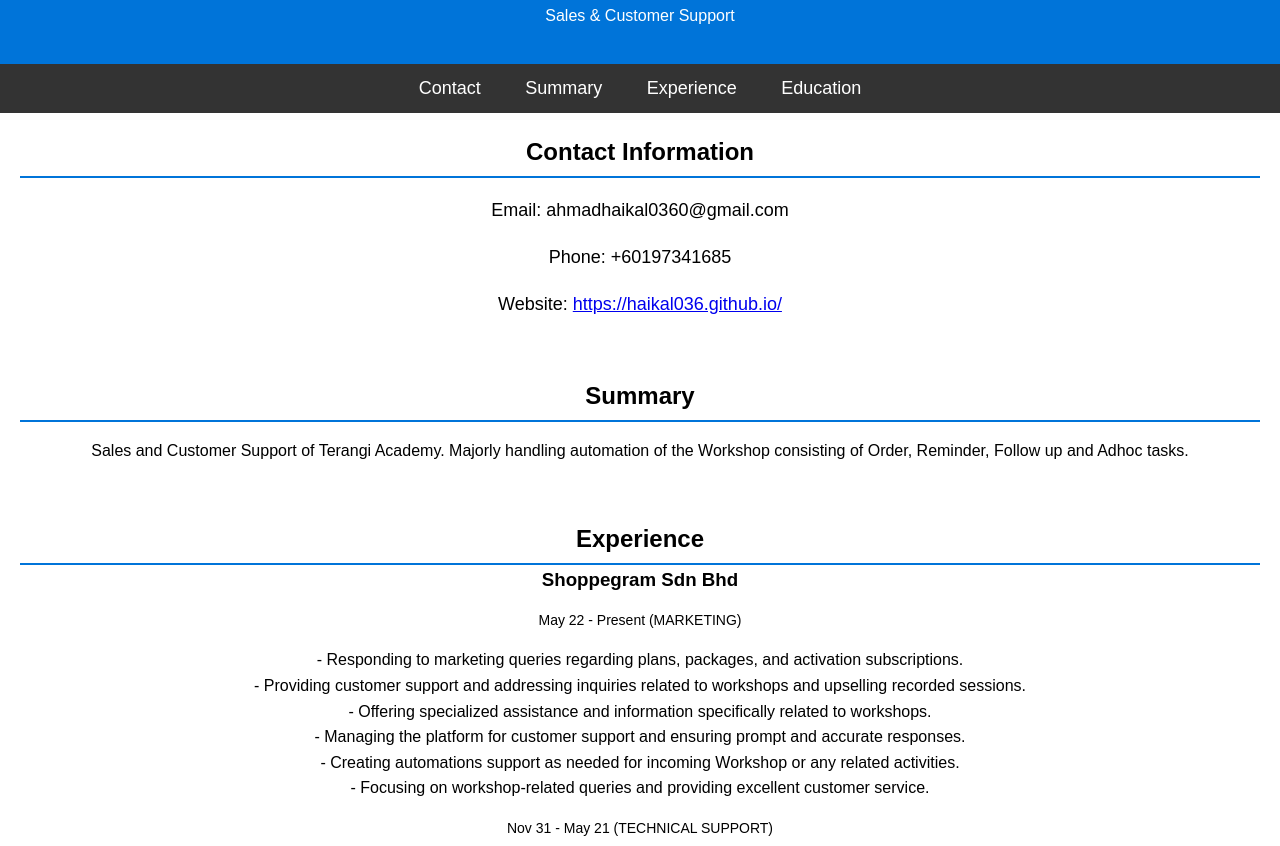
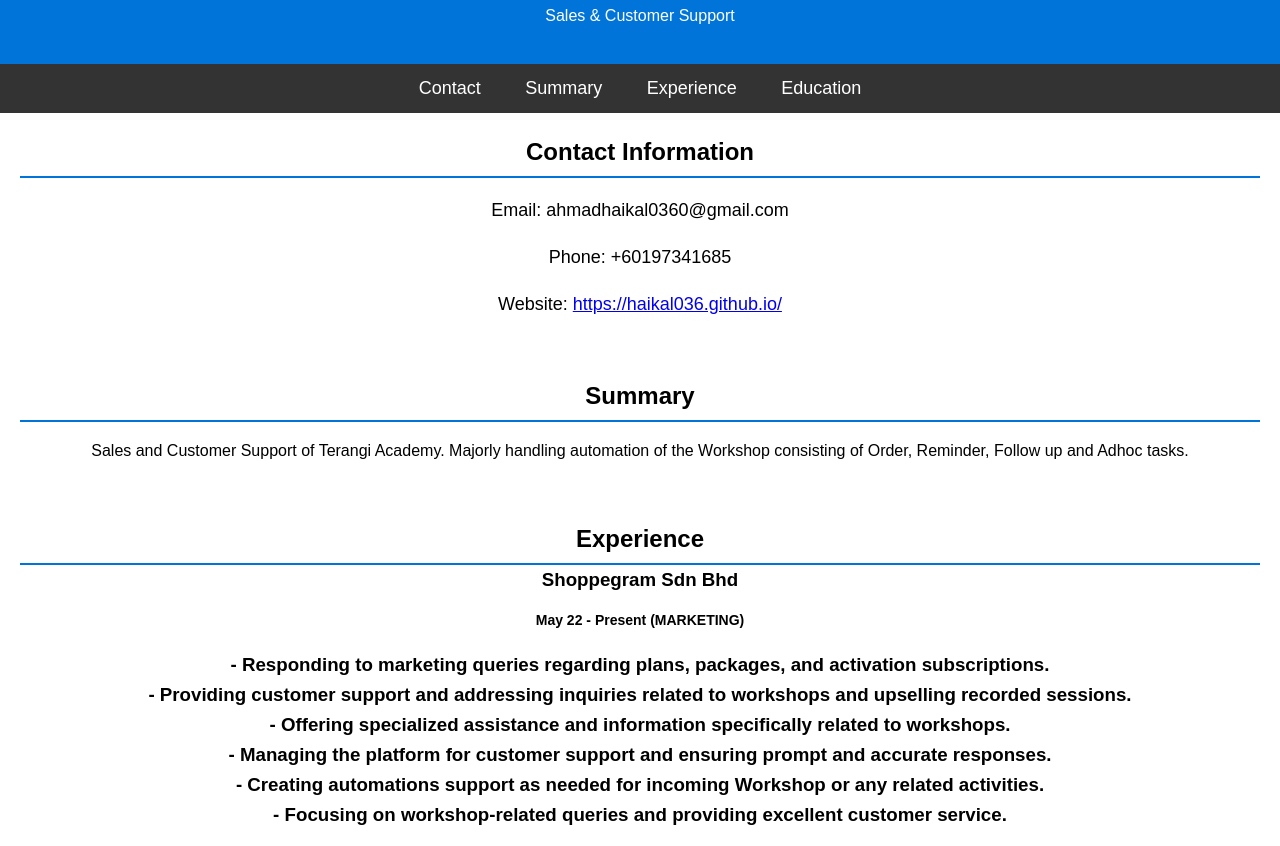
Before and after one commit to haikal036/haikal036, a plain HTML site: page index.html in a window 1280 px wide. Shown: the part 91-937 px from the top of the page. Drawn offline with Linux system fonts and the light colour scheme.

```diff
--- a/index.html
+++ b/index.html
@@ -121,7 +121,7 @@
     <h2 class="section-title" id="experience">Experience</h2>
     <div class="experience-item">
       <h3>Shoppegram Sdn Bhd</h3>
-      <p class="date">May 22 - Present (MARKETING)</p>
+      <h3><p class="date">May 22 - Present (MARKETING)</p>
         <p>
         - Responding to marketing queries regarding plans, packages, and activation subscriptions. <br>
         - Providing customer support and addressing inquiries related to workshops and upselling recorded sessions. <br>
@@ -131,7 +131,7 @@
         - Focusing on workshop-related queries and providing excellent customer service.
         </p>
 
-      <p class="date">Nov 31 - May 21 (TECHNICAL SUPPORT)</p>
+      <h3><p class="date">Nov 31 - May 21 (TECHNICAL SUPPORT)</p></h3>
       <p>
         • Reply customer enquiry via multiple channels such as: - Email - Live chat - Facebook, etc (social media) <br>
         • Troubleshoot customer bugs or technical problems. <br>
```
